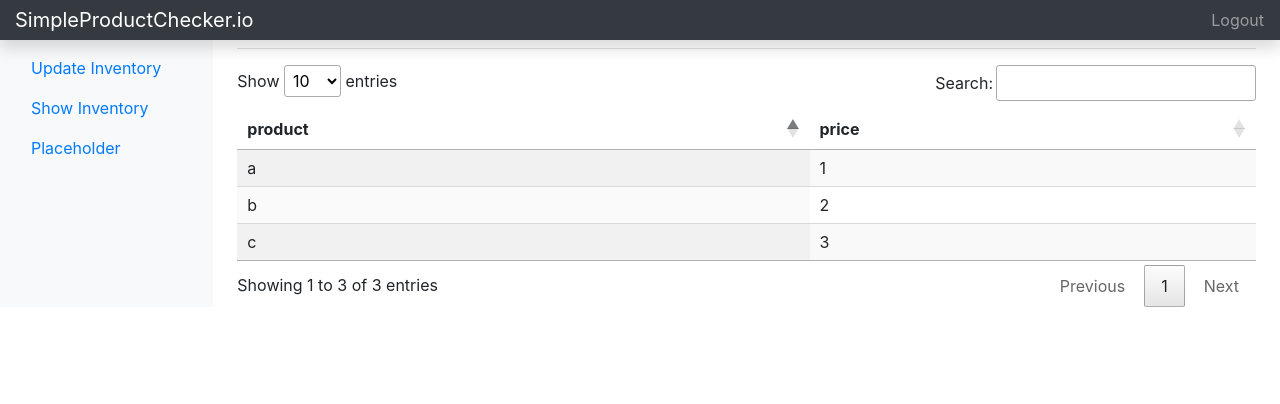
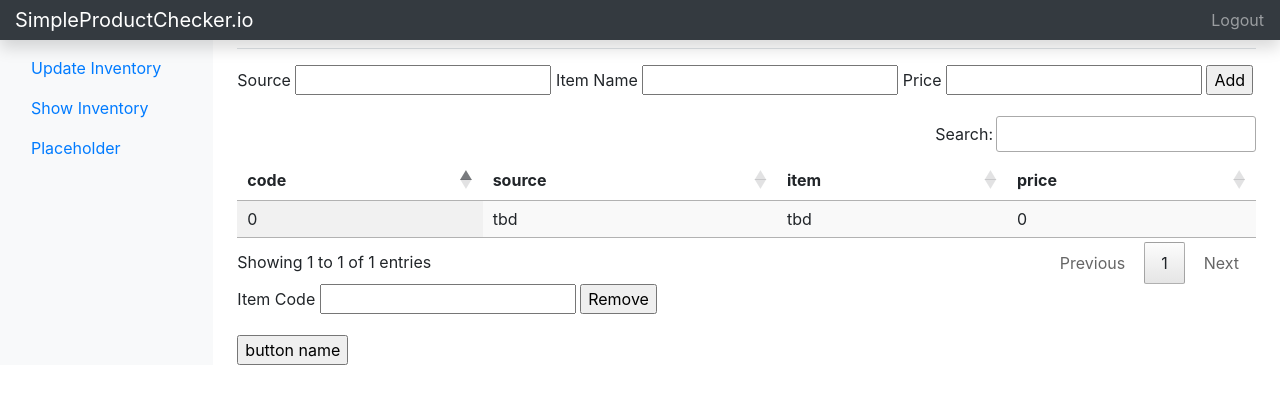
Before and after one commit to berlemr/product-xcheck, a Flask app: page /showinventory in a window 1280 px wide. Shown: the top 404 px of the page. Run offline with Flask 2, Linux system fonts and the light colour scheme; the visitor is signed in with stand-in values (Sample User, id 1); data comes from the database, SQL or seed files in the repository; both versions use the stored data as it was after the commit; data that the repository does not hold is empty; some libraries are stand-ins or nearby versions.

Commit message:
added datatable and wtform to product table

```diff
--- a/app/forms.py
+++ b/app/forms.py
@@ -1,7 +1,7 @@
 from flask_wtf import FlaskForm
-from wtforms import StringField, PasswordField, BooleanField, SubmitField
+from wtforms import StringField, PasswordField, BooleanField, IntegerField, SubmitField, DecimalField
 from wtforms.validators import DataRequired, ValidationError, Email, EqualTo
-from app.models import User
+from app.models import User,Inventory
 
 class LoginForm(FlaskForm):
     username = StringField('Username', validators=[DataRequired()])
@@ -26,3 +26,20 @@ class RegistrationForm(FlaskForm):
         user = User.query.filter_by(email=email.data).first()
         if user is not None:
             raise ValidationError('Please use a different email address.')
+
+class InventoryRemove(FlaskForm):
+    item_code = IntegerField('Item Code', validators=[DataRequired()])
+    submit = SubmitField('Remove')
+
+    def validate_item_code(self, item_code):
+        item = Inventory.query.filter_by(id=item_code.data).first()
+        if item is None:
+            raise ValidationError('this is not a valid code')
+        if not isinstance(item_code.data,int):
+            raise ValidationError('this needs to be a whole number')
+
+class InventoryAdd(FlaskForm):
+    source = StringField('Source', validators=[DataRequired()])
+    name = StringField('Item Name', validators=[DataRequired()])
+    price = DecimalField('Price', validators=[DataRequired()])
+    submit = SubmitField('Add')
--- a/app/models.py
+++ b/app/models.py
@@ -22,3 +22,13 @@ class User(UserMixin, db.Model):
 @login.user_loader
 def load_user(id):
     return User.query.get(int(id))
+
+class Inventory(db.Model):
+    id = db.Column(db.Integer, primary_key=True)
+    source = db.Column(db.String(200))
+    item = db.Column(db.String(200))
+    price = db.Column(db.Numeric)
+    user_id = db.Column(db.Integer, db.ForeignKey('user.id'))
+
+    def __repr__(self):
+        return '<Item {}>'.format(self.item)
--- a/app/routes.py
+++ b/app/routes.py
@@ -1,11 +1,10 @@
 from app import app, db
 from flask import render_template, redirect, url_for, flash
-from app.forms import LoginForm, RegistrationForm
+from app.forms import LoginForm, RegistrationForm, InventoryRemove, InventoryAdd
 from flask_login import current_user,login_user, logout_user, login_required
-from app.models import User
+from app.models import User,Inventory
 from flask import request
 from werkzeug.urls import url_parse
-
 
 @app.route('/')
 @app.route('/index')
@@ -21,16 +20,46 @@ def inventory_upload():
 @app.route('/postinventory', methods = ['POST'])
 def postinventory():
     jsdata = request.form['data']
+    user = User.query.filter_by(username=current_user.username).first()
     print(jsdata)
-    return jsdata
+    for line in jsdata.split('|'):
+        elem = line.split(',')
+        i = Inventory(source=elem[0],item=elem[1],price=float(elem[2]),user_id=int(user.id))
+        db.session.add(i)
+    db.session.commit()
+    return('done')
 
-@app.route('/showinventory')
+@app.route('/showinventory', methods=['GET','POST'])
 @login_required
 def inventory_grid():
-    # user = {'username': 'Miguel'}
-    # return render_template('index.html', title='Home', user=user)
-    records = [('a',1),('b',2),('c',3)]
-    return render_template('product_table.html',records=records)
+    user = User.query.filter_by(username=current_user.username).first()
+
+    remove_form = InventoryRemove()
+    if remove_form.validate_on_submit():
+        item_code = remove_form.item_code.data
+        item = Inventory.query.filter_by(id=item_code).first()
+        db.session.delete(item)
+        db.session.commit()
+        return redirect(url_for('inventory_grid'))
+
+    add_form = InventoryAdd()
+    if add_form.validate_on_submit():
+        source = add_form.source.data
+        item = add_form.name.data
+        price = add_form.price.data
+        i = Inventory(source=source,item=item,price=float(price),user_id=int(user.id))
+        db.session.add(i)
+        db.session.commit()
+        return redirect(url_for('inventory_grid'))
+
+    items = Inventory.query.filter_by(user_id=user.id).all()
+    if len(items):
+        records = []
+        for item in items:
+            records.append((item.id,item.source,item.item,item.price))
+    else:
+        records = [(0,'tbd','tbd',0)]
+    return render_template('product_table.html',records=records, remove_form = remove_form, add_form=add_form)
 
 @app.route('/login', methods=['GET','POST'])
 def login():
--- a/app/templates/base.html
+++ b/app/templates/base.html
@@ -74,20 +74,30 @@
             </div>
         </div>
 
-
-
         <!-- jQuery first, then Popper.js, then Bootstrap JS -->
         <script src="https://code.jquery.com/jquery-3.4.1.slim.min.js" integrity="sha384-J6qa4849blE2+poT4WnyKhv5vZF5SrPo0iEjwBvKU7imGFAV0wwj1yYfoRSJoZ+n" crossorigin="anonymous"></script>
         <script src="https://cdn.jsdelivr.net/npm/popper.js@1.16.0/dist/umd/popper.min.js" integrity="sha384-Q6E9RHvbIyZFJoft+2mJbHaEWldlvI9IOYy5n3zV9zzTtmI3UksdQRVvoxMfooAo" crossorigin="anonymous"></script>
         <script src="https://stackpath.bootstrapcdn.com/bootstrap/4.4.1/js/bootstrap.min.js" integrity="sha384-wfSDF2E50Y2D1uUdj0O3uMBJnjuUD4Ih7YwaYd1iqfktj0Uod8GCExl3Og8ifwB6" crossorigin="anonymous"></script>
 
+        <script src="https://cdn.datatables.net/1.10.20/js/jquery.dataTables.min.js"></script>
+        <script src="https://cdn.datatables.net/buttons/1.6.1/js/dataTables.buttons.min.js"></script>
+        <script src= "https://cdn.datatables.net/buttons/1.6.1/js/buttons.flash.min.js"></script>
+        <script src="https://cdnjs.cloudflare.com/ajax/libs/jszip/3.1.3/jszip.min.js"></script>
+        <script src="https://cdn.datatables.net/buttons/1.6.1/js/buttons.html5.min.js"></script>
+        <script src="https://cdn.datatables.net/buttons/1.6.1/js/buttons.print.min.js"></script>
+        <script src="https://cdnjs.cloudflare.com/ajax/libs/pdfmake/0.1.53/pdfmake.min.js"></script>
+        <script src="https://cdnjs.cloudflare.com/ajax/libs/pdfmake/0.1.53/vfs_fonts.js"></script>
+
         <script>
-        $(document).ready(function(){
-            $('#products').DataTable();
-        });
+        $(document).ready(function() {
+            $('#products').DataTable( {
+                dom: 'Bfrtip',
+                buttons: [
+                    'copy', 'csv', 'excel', 'pdf', 'print'
+                ]
+            } );
+        } );
         </script>
-
-        <script src="https://cdn.datatables.net/1.10.20/js/jquery.dataTables.min.js"></script>
 
     </body>
 </html>
--- a/app/templates/inventory_upload.html
+++ b/app/templates/inventory_upload.html
@@ -33,7 +33,8 @@
                 alert(http.responseText);
             }
         }
-        xhr.send('data=' + txt);
+        var clean_txt = txt.replace(/\r?\n/g,'|')
+        xhr.send('data=' + clean_txt);
       };
 
       function abortRead(){reader.abort()};
--- a/app/templates/product_table.html
+++ b/app/templates/product_table.html
@@ -4,28 +4,72 @@
 
     <link rel="stylesheet" href="https://ajax.aspnetcdn.com/ajax/bootstrap/4.3.1/css/bootstrap.min.css">
     <link rel="stylesheet" href="https://cdn.datatables.net/1.10.20/css/jquery.dataTables.min.css">
+    <link rel="stylesheet" href="https://cdn.datatables.net/buttons/1.6.1/css/buttons.dataTables.min.css">
+
     <script src="https://code.jquery.com/jquery-3.3.1.js"></script>
 
-    <table id="products" class="display" style="width:100%">
+
+    <form action="" method="post">
+        {{ add_form.hidden_tag() }}
+        <p>
+            {{ add_form.source.label }}
+            {{ add_form.source(size=20) }}
+            {% for error in add_form.source.errors %}
+                <span style="color: red;">[{{ error }}]</span>
+            {% endfor %}
+
+            {{ add_form.name.label }}
+            {{ add_form.name(size=20) }}
+            {% for error in add_form.name.errors %}
+                <span style="color: red;">[{{ error }}]</span>
+            {% endfor %}
+
+            {{ add_form.price.label }}
+            {{ add_form.price(size=20) }}
+            {% for error in add_form.price.errors %}
+                <span style="color: red;">[{{ error }}]</span>
+            {% endfor %}
+            {{ add_form.submit() }}
+        </p>
+    </form>
+
+    <table id="products" class="display nowrap" style="width:100%">
         <thead>
             <tr>
-                <th>product</th>
+                <th>code</th>
+                <th>source</th>
+                <th>item</th>
                 <th>price</th>
             </tr>
         </thead>
         <tbody>
             {% for record in records %}
-                <tr><td>{{ record[0] }}</td><td>{{ record[1] }}</td></tr>
+                <tr><td>{{ record[0] }}</td><td>{{ record[1] }}</td><td>{{ record[2] }}</td><td>{{ record[3] }}</td></tr>
             {% endfor %}
         </tbody>
     </table>
 
+    <form action="" method="post">
+        {{ remove_form.hidden_tag() }}
+        <p>
+            {{ remove_form.item_code.label }}
+            {{ remove_form.item_code(size=32) }}
+            {% for error in remove_form.item_code.errors %}
+                <span style="color: red;">[{{ error }}]</span>
+            {% endfor %}
+            {{ remove_form.submit() }}
+        </p>
+    </form>
+
+    <input type="button" value="button name" onclick=openGoogleAnalytics() />
+
     <script>
-        $(document).ready(function(){
-            $('#products').DataTable();
-        });
+        function openGoogleAnalytics(){
+            var uri = "https://trends.google.com/trends/explore?q=nut butter&geo=GB"
+            var res = encodeURI(uri);
+            console.log(res);
+            window.open(res);
+            }
     </script>
 
-    <script src="https://cdn.datatables.net/1.10.20/js/jquery.dataTables.min.js"></script>
-
 {% endblock %}
```
Also changed, not shown: migrations/versions/1ec5accac571_added_inventory.py (added, +36 -0 lines), tests/test.html (+65 -53 lines), app.db, 1 other file.
